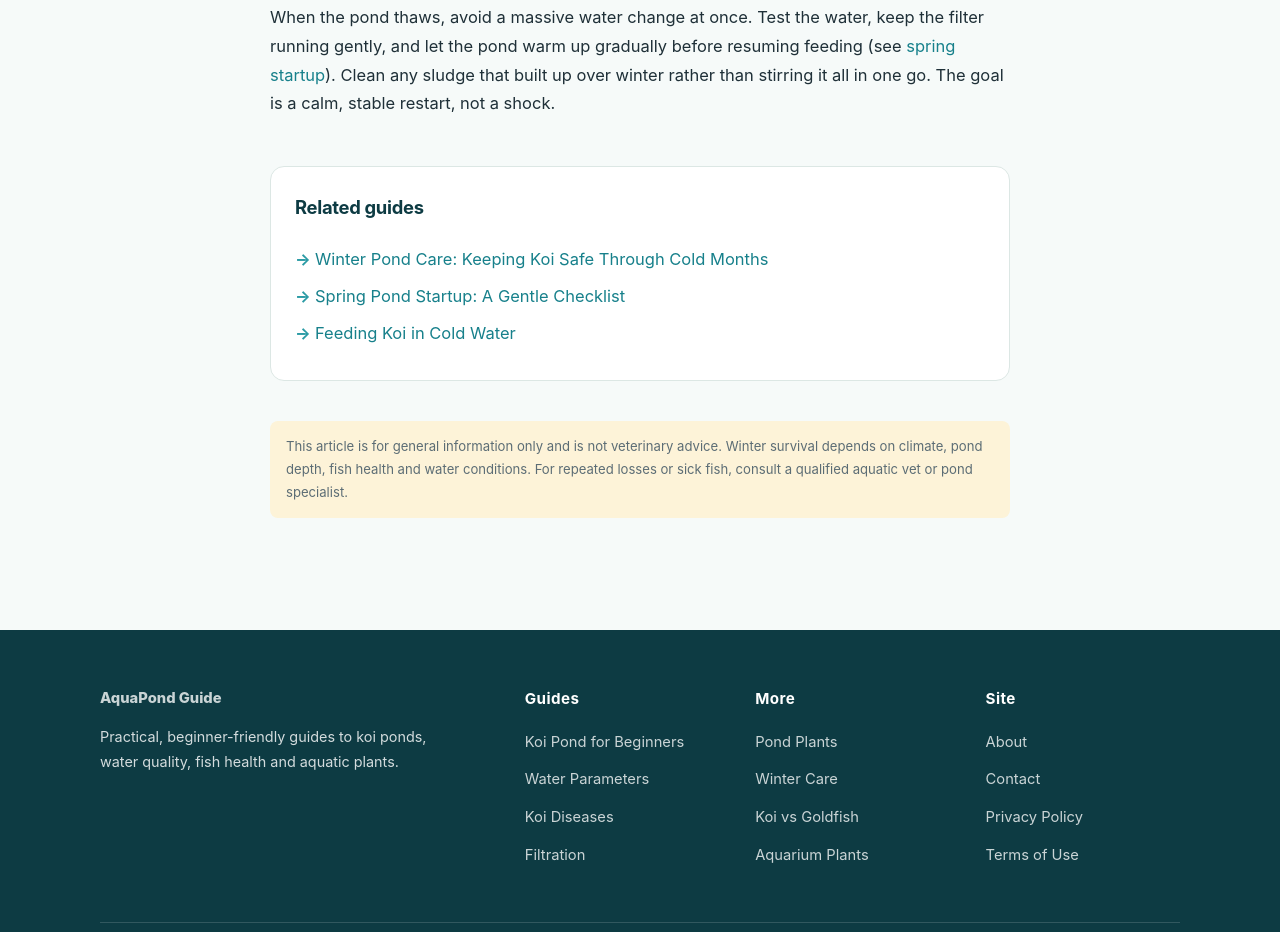
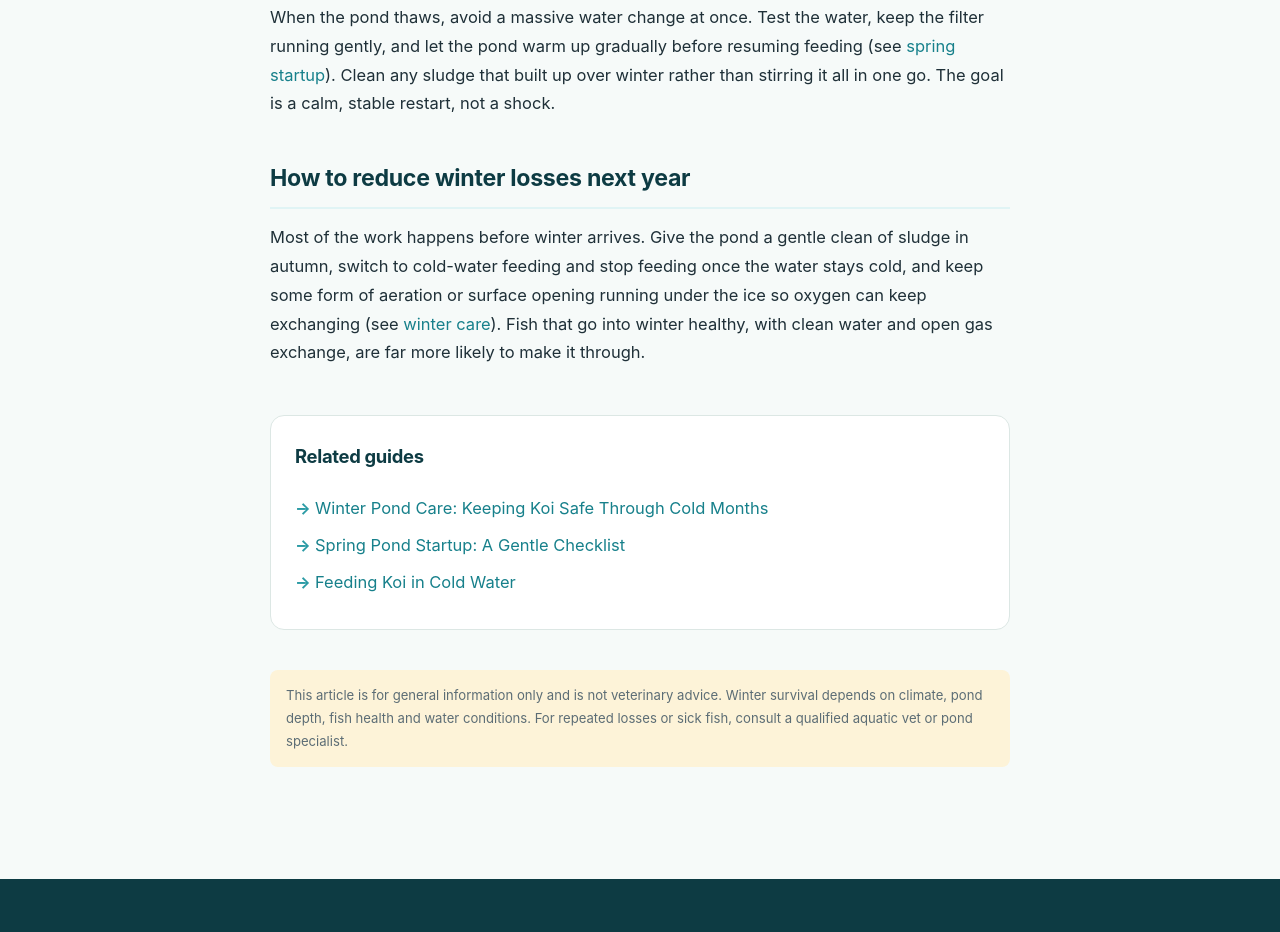
Before and after one commit to xinjiang1022/aquapond-guide, a plain HTML site: page articles/koi-lost-after-winter.html in a window 1280 px wide. Shown: the part 1349-2281 px from the top of the page. Drawn offline with Linux system fonts and the light colour scheme.

Commit message:
Expand koi-lost-after-winter and floating-plants-shade with extra sections

```diff
--- a/articles/koi-lost-after-winter.html
+++ b/articles/koi-lost-after-winter.html
@@ -83,6 +83,9 @@
       <h2>What to do in spring</h2>
       <p>When the pond thaws, avoid a massive water change at once. Test the water, keep the filter running gently, and let the pond warm up gradually before resuming feeding (see <a href="/articles/spring-pond-startup.html">spring startup</a>). Clean any sludge that built up over winter rather than stirring it all in one go. The goal is a calm, stable restart, not a shock.</p>
 
+      <h2>How to reduce winter losses next year</h2>
+      <p>Most of the work happens before winter arrives. Give the pond a gentle clean of sludge in autumn, switch to cold-water feeding and stop feeding once the water stays cold, and keep some form of aeration or surface opening running under the ice so oxygen can keep exchanging (see <a href="/articles/winter-pond-care.html">winter care</a>). Fish that go into winter healthy, with clean water and open gas exchange, are far more likely to make it through.</p>
+
       <div class="related">
         <h2>Related guides</h2>
         <ul>
```
Also changed, not shown: articles/floating-plants-shade.html (+3 -0 lines).
